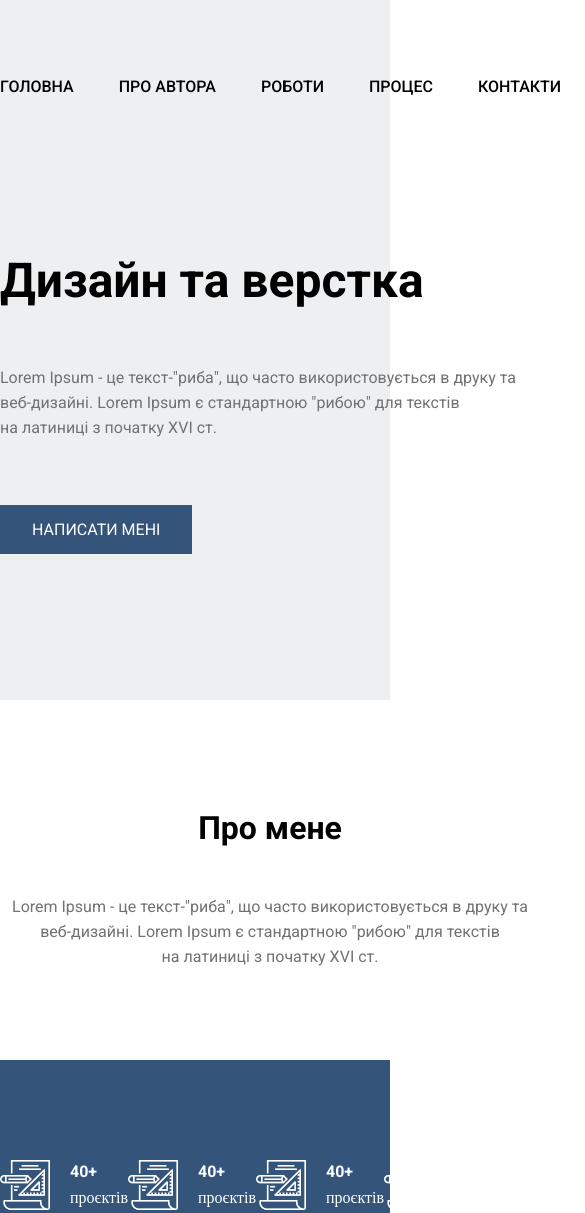
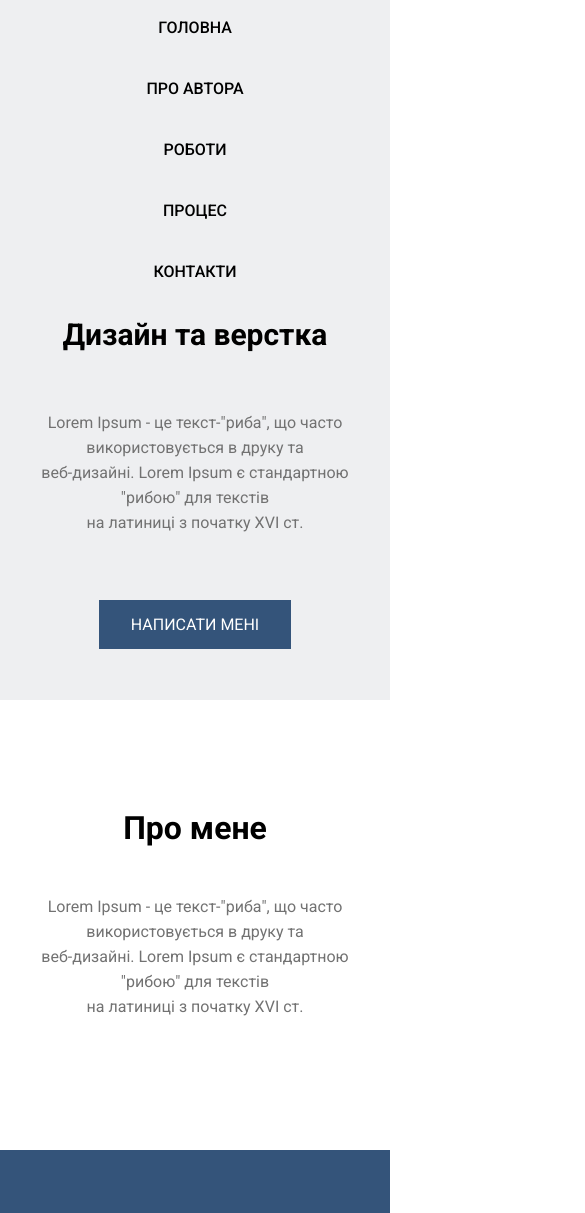
Before and after one commit to AlinaHaisiuk/homework, a plain HTML site: page index.html in a window 390 px wide. Shown: the top 1213 px of the page, 585 px wide, since content can reach past the window. Drawn offline with Linux system fonts and the light colour scheme.

Commit message:
Task 10.1

```diff
--- a/index.html
+++ b/index.html
@@ -18,15 +18,17 @@
       <div class="container">
         <nav class="first-screen__navigation">
           <ul>
-            <li><a href="#">Головна</a></li>
-            <li><a href="#">Про автора</a></li>
-            <li><a href="#">Роботи</a></li>
-            <li><a href="#">Процес</a></li>
-            <li><a href="#">Контакти</a></li>
+            <li><a href="#first-screen-id__title">Головна</a></li>
+            <li><a href="#about-me-id__title">Про автора</a></li>
+            <li><a href="#number-id__title">Роботи</a></li>
+            <li><a href="#video-id__title">Процес</a></li>
+            <li><a href="#footer-id__title">Контакти</a></li>
           </ul>
         </nav>
 
-        <h1 class="first-screen__title">Дизайн та верстка</h1>
+        <h1 class="first-screen__title" id="first-screen-id__title">
+          Дизайн та верстка
+        </h1>
 
         <p class="first-screen__description">
           Lorem Ipsum - це текст-"риба", що часто використовується в друку та
@@ -41,7 +43,7 @@
 
     <section class="about-me">
       <div class="text-container">
-        <h2 class="about-me__title">Про мене</h2>
+        <h2 class="about-me__title" id="about-me-id__title">Про мене</h2>
 
         <p class="about-me__description">
           Lorem Ipsum - це текст-"риба", що часто використовується в друку та
@@ -58,7 +60,7 @@
           <li>
             <img src="images/Group.png" alt="Group icon" />
             <div>
-              <p class="number-paragraph">40+</p>
+              <p class="number-paragraph" id="number-id__title">40+</p>
               <p class="text-paragraph">проєктів</p>
             </div>
           </li>
@@ -104,7 +106,7 @@
     <section class="video">
       <div class="container">
         <div class="text-container">
-          <h2 class="video__title">Як я працюю</h2>
+          <h2 class="video__title" id="video-id__title">Як я працюю</h2>
 
           <p class="video__description">
             Lorem Ipsum - це текст-"риба", що часто використовується в друку та
@@ -114,14 +116,14 @@
           </p>
         </div>
         <div class="video-container">
-          <img src="./images/img.png" alt="Video icon" />
+          <img src="./images/img.png" alt="Video icon" class="video-icon" />
         </div>
       </div>
     </section>
 
     <section class="footer">
       <div class="container">
-        <h2 class="footer__title">Гайсюк Аліна</h2>
+        <h2 class="footer__title" id="footer-id__title">Гайсюк Аліна</h2>
         <p class="footer__description">&copy 2018. Всі права захищені.</p>
       </div>
     </section>
--- a/style.css
+++ b/style.css
@@ -50,6 +50,7 @@
   padding-top: 162px;
   color: #000000;
 }
+
 .first-screen__description {
   font-size: 16px;
   font-family: "Roboto", sans-serif;
@@ -88,6 +89,7 @@
   font-weight: bold;
   text-align: center;
 }
+
 .about-me__description {
   font-size: 16px;
   font-family: "Roboto", sans-serif;
@@ -130,6 +132,7 @@
   font-family: "Roboto", sans-serif;
   font-weight: bold;
 }
+
 .number-paragraph {
   font-size: 16px;
   font-family: "Roboto", sans-serif;
@@ -148,6 +151,7 @@
   text-align: center;
   padding-top: 100px;
 }
+
 .video__description {
   font-size: 16px;
   font-family: "Roboto", sans-serif;
@@ -157,6 +161,7 @@
   line-height: 25px;
   padding-top: 50px;
 }
+
 .video-container img {
   padding-top: 57px;
   margin-left: auto;
@@ -176,9 +181,82 @@
   color: #ffffff;
   padding-top: 50px;
 }
+
 .footer__description {
   font-size: 13px;
   font-family: "Roboto", sans-serif;
   color: #ffffff;
   padding-top: 20px;
 }
+
+@media only screen and (max-width: 930px) {
+  .numbers li:nth-child(-n + 3) {
+    display: none;
+  }
+}
+
+@media only screen and (max-width: 820px) {
+  .video {
+    height: 700px;
+  }
+}
+
+@media only screen and (max-width: 500px) {
+  .numbers li:nth-child(-n + 5) {
+    display: none;
+  }
+
+  .numbers ul {
+    justify-content: center;
+  }
+}
+
+@media only screen and (max-width: 630px) {
+  nav ul {
+    flex-direction: column;
+    align-items: center;
+  }
+
+  .first-screen__navigation {
+    padding-top: 20px;
+  }
+
+  .first-screen__title {
+    font-size: 30px;
+    padding-top: 40px;
+  }
+
+  .first-screen {
+    text-align: center;
+  }
+
+  .about-me {
+    height: 450px;
+  }
+
+  .text-container {
+    margin: 0 auto;
+    padding: 0 20px;
+    max-width: 90%;
+    height: auto;
+  }
+}
+
+@media only screen and (max-width: 1200px) {
+  .container {
+    margin: 0 auto;
+    padding: 0 20px;
+    max-width: 90%;
+    height: auto;
+  }
+
+  .video-icon {
+    width: 100%;
+    height: auto;
+  }
+
+  .video-container {
+    max-width: 100%;
+    height: auto;
+  }
+}
```
